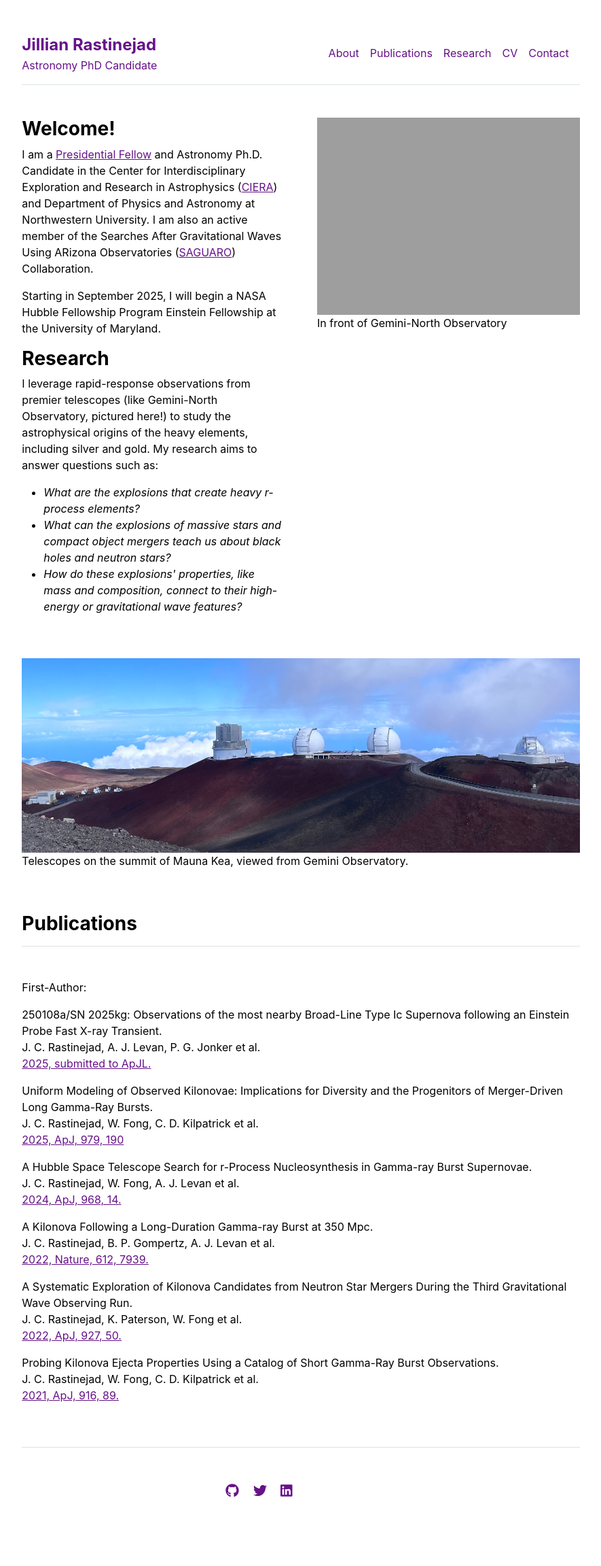
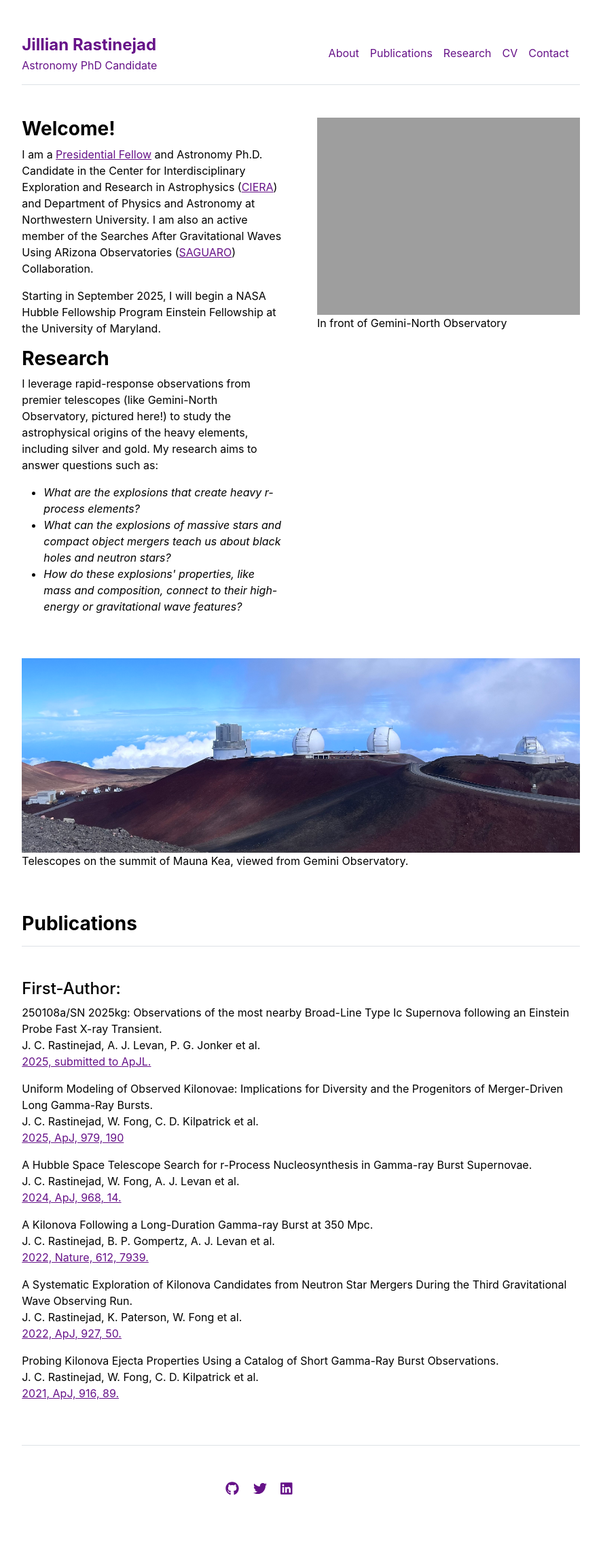
Before and after one commit to jrastinejad/jrastinejad.github.io, a Jekyll site: the page built from index.md, in a window 1280 px wide. Shown: the whole page at 68% size, without its empty margins (197-1082 px from the left). Built offline with Jekyll 4.4.1, drawn with Linux system fonts in a browser that asks for light colours.

Commit message:
update pub

```diff
--- a/_includes/publications.html
+++ b/_includes/publications.html
@@ -6,7 +6,7 @@
   <div>
     <h3 class="fw-bold border-bottom pb-3 mb-5">Publications</h3>
     {% if page.title == "Home" %}
-      <p>First-Author:</p>
+      <h4>First-Author:</h4>
       {% for item in site.data.publications.featured %}
         <div>
           <p>
@@ -20,7 +20,7 @@
       {% endfor %}
     {% else %}
       <p>A full list of my publications is available on <a href="https://ui.adsabs.harvard.edu/public-libraries/oFpcy8qfT4-ZyQJYnV3PxQ">ADS</a></p>
-      <p>First-Author:</p>
+      <h4>First-Author:</h4>
       {% for item in site.data.publications.featured %}
       <div>
         <p>
```
